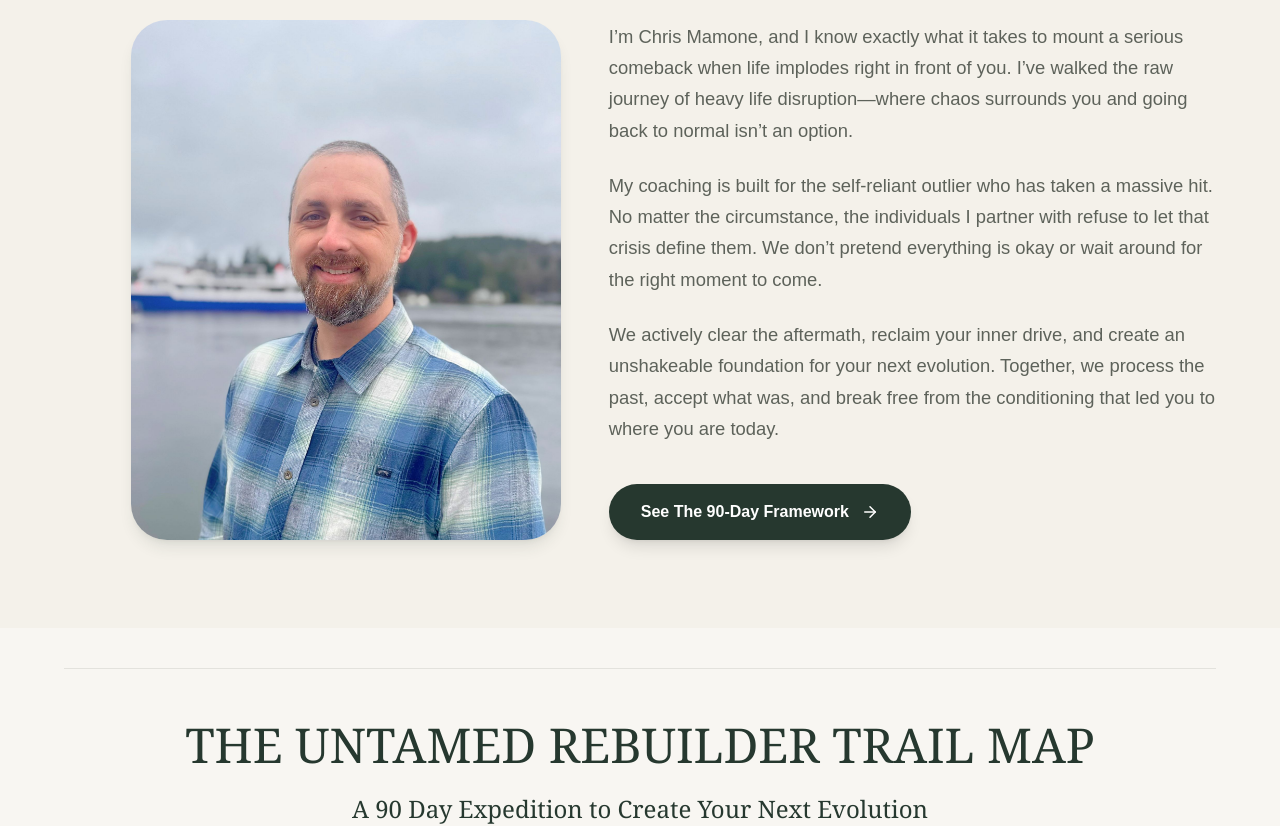
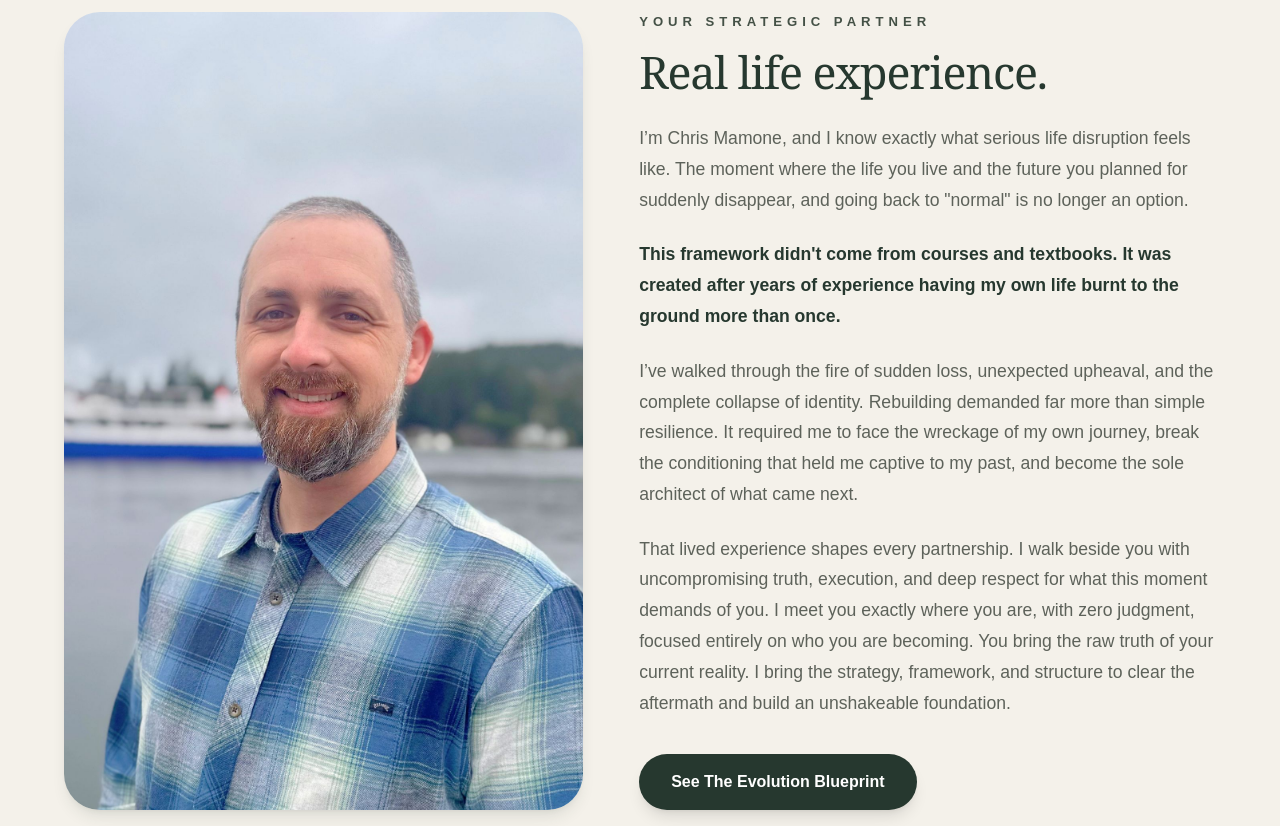
Before and after one commit to mybecomingpath/my-becoming-path, a Next.js app: page / in a window 1280 px wide. Shown: the part 720-1546 px from the top of the page. Built offline with nearby package versions, Linux system fonts and the light colour scheme.

Commit message:
Update page.tsx

```diff
--- a/app/page.tsx
+++ b/app/page.tsx
@@ -111,35 +111,62 @@ export default function Home() {
 </h2>
     </div>
 
-    {/* ROW 2: TWO COLUMNS */}
-    <div className="mx-auto grid max-w-6xl gap-8 py-12 lg:grid-cols-[0.9fr_1.1fr] lg:items-center lg:gap-12">
-
+    {/* ROW 2: COACH INTRODUCTION */}
+<div className="mx-auto grid max-w-6xl gap-10 py-10 lg:grid-cols-[0.9fr_1.0fr] lg:items-stretch lg:gap-14">
   {/* COLUMN A: PHOTO */}
-      <div className="flex justify-center lg:justify-end">
+  <div className="h-[500px] lg:h-auto">
     <img
       src="/chris.jpg"
       alt="Chris Mamone"
-          className="h-[520px] w-full max-w-[430px] rounded-[36px] object-cover shadow-lg shadow-[#26382F]/10"
+      className="h-full w-full rounded-[36px] object-cover object-center shadow-lg shadow-[#26382F]/10"
     />
   </div>
 
-      {/* COLUMN B: BODY TEXT */}
-      <div className="max-w-[620px]">
-        <p className="text-[1.15rem] leading-[1.7] text-[#5D625A]">
-I’m Chris Mamone, and I know exactly what it takes to mount a serious comeback when life implodes right in front of you. I’ve walked the raw journey of heavy life disruption—where chaos surrounds you and going back to normal isn’t an option.        </p>
+  {/* COLUMN B: INTRODUCTION */}
+  <div className="flex max-w-[660px] flex-col justify-center">
+    <p className="text-[0.82rem] font-bold uppercase tracking-[0.38em] text-[#445146]">
+      Your Strategic Partner
+    </p>
 
-        <p className="mt-6 text-[1.15rem] leading-[1.7] text-[#5D625A]">
-          My coaching is built for the self-reliant outlier who has taken a massive hit. No matter the circumstance, the individuals I partner with refuse to let that crisis define them. We don’t pretend everything is okay or wait around for the right moment to come.
+    <h2 className="mt-4 font-serif text-[2.3rem] leading-[1.05] tracking-tight text-[#26382F] md:text-[2.8rem]">
+      Real life experience.
+    </h2>
+
+    <div className="mt-7 space-y-6 text-[1.1rem] leading-[1.75] text-[#5D625A]">
+      <p>
+        I’m Chris Mamone, and I know exactly what serious life disruption feels like. The moment
+        where the life you live and the future you planned for suddenly disappear, and going back to "normal"
+        is no longer an option. {}
         </p>
-                <p className="mt-6 text-[1.15rem] leading-[1.7] text-[#5D625A]">
-          We actively clear the aftermath, reclaim your inner drive, and create an unshakeable foundation for your next evolution. Together, we process the past, accept what was, and break free from the conditioning that led you to where you are today.
+
+      <p> <strong className="font-semibold text-[#26382F]">
+        This framework didn't come from courses and textbooks. It was created after years of experience
+        having my own life burnt to the ground more than once.
+        </strong></p>
+
+      <p>
+        I’ve walked through the fire of sudden loss, unexpected upheaval, and the complete collapse of identity.
+        Rebuilding demanded far more than simple resilience. It required me to face the wreckage of my own journey,
+        break the conditioning that held me captive to my past, and become the sole architect of what came next.
       </p>
+
+      <p>
+        That lived experience shapes every partnership. I walk beside you with uncompromising truth, execution, and deep
+        respect for what this moment demands of you. I meet you exactly where you are, with zero judgment,
+        focused entirely on who you are becoming. You bring the raw truth of your current reality. I bring the strategy,
+        framework, and structure to clear the aftermath and build an unshakeable foundation.
+
+      </p>
+    </div>
 
     <Link
       href="/about"
       className="
-            mt-10 inline-flex items-center gap-3
-            rounded-full bg-[#26382F]
+        group
+        mt-9
+        inline-flex w-fit items-center gap-3
+        rounded-full
+        bg-[#26382F]
         px-8 py-4
         font-semibold text-white
         shadow-lg shadow-black/10
@@ -151,8 +178,8 @@ I’m Chris Mamone, and I know exactly what it takes to mount a serious comeback
         active:scale-[0.97]
       "
     >
-          See The 90-Day Framework
-          <ArrowRight size={18} />
+      <span>See The Evolution Blueprint </span>
+
     </Link>
   </div>
 </div>
```
Lines whose indentation alone changed are shown as unchanged.
